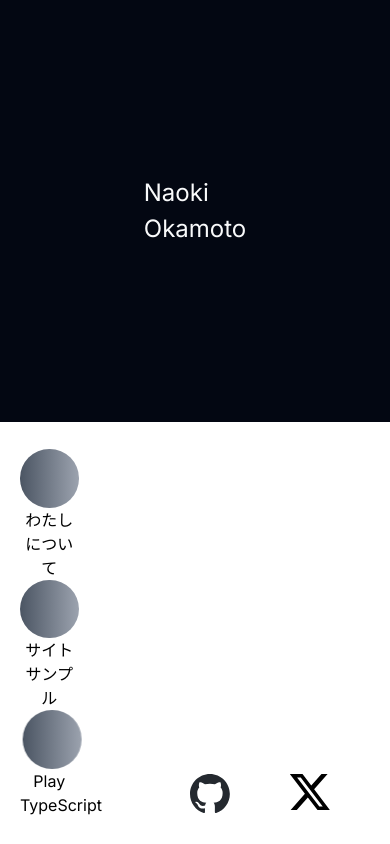
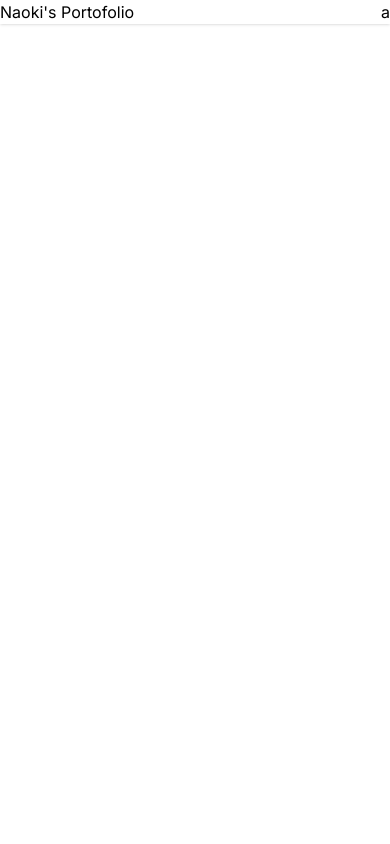
Before and after one commit to NeverPlayTEKKEN/portofolio, a Next.js app: page / in a window 390 px wide. Built offline with nearby package versions, Linux system fonts and the light colour scheme.

Commit message:
meke hamburger menu

```diff
--- a/src/app/about-me/page.tsx
+++ /dev/null
@@ -1,7 +0,0 @@
-export default function About () {
-    return (
-        <main>
-            <h1>わたしについて</h1>
-        </main>
-    )
-}
--- /dev/null
+++ b/src/app/component/header/Hamburger.tsx
@@ -0,0 +1,42 @@
+'use client'
+
+import { useState, useEffect, useRef } from "react";
+import styles from "./styles/Hamburger.module.scss";
+
+export const Hamburger = () => {
+
+    const [isMenuVisible, setIsMenuVisible] = useState(false);
+    const ref = useRef<HTMLDivElement>(null);
+
+    type onClickAwayType = (event: Event) => void
+
+    const onClickAway: onClickAwayType = (event: Event) => {
+        // ここの型アサーションがなんか怖いから変えたいが良い方法がない
+        ref.current && !ref.current.contains(event.target as Node) && setIsMenuVisible(false)
+    };
+
+    useEffect(()=>{
+        document.addEventListener("mousedown", onClickAway);
+        document.addEventListener("touchstart", onClickAway);
+
+        return (()=>{
+            document.removeEventListener("mousedown", onClickAway);
+            document.removeEventListener("touchstart", onClickAway);
+        })
+    },[]);
+
+    return (
+        <div ref={ref}>
+            <div onClick={()=>{setIsMenuVisible(!isMenuVisible)}}>{isMenuVisible ? ("×"):("a")}</div>
+            {isMenuVisible ? (<NavItems />):(<></>)}
+        </div>
+    )
+}
+
+
+const NavItems = () => {
+
+    return (
+        <nav className={styles.navItems}>Hello world!</nav>
+    )
+}
--- /dev/null
+++ b/src/app/component/header/Header.tsx
@@ -0,0 +1,22 @@
+import { Hamburger } from "./Hamburger";
+import styles from "./styles/Header.module.scss";
+
+type HeaderProps = {
+    tittle: string;
+}
+
+const Header = (props:HeaderProps) => {
+    const {tittle} = props;
+
+    return (
+        <div className={styles.headerContainer}>
+            <div className={styles.tittleContainer}>
+                <h1>{tittle}</h1>
+            </div>
+            <div className={styles.linkContainer}>
+                <Hamburger />
+            </div>
+        </div>
+    )
+};
+export default Header;
--- /dev/null
+++ b/src/app/component/header/styles/Hamburger.module.scss
@@ -0,0 +1,7 @@
+@use "../../../styles/breakpoint.module.scss" as bp;
+
+.navItems {
+    position: fixed;
+    top: 20px;
+    right: 50px;
+}
--- /dev/null
+++ b/src/app/component/header/styles/Header.module.scss
@@ -0,0 +1,16 @@
+@use "../../../styles/breakpoint.module.scss" as bp;
+
+.headerContainer {
+    width: 100%;
+    box-shadow: 0 1px 3px 0 rgb(0 0 0 / 0.1), 0 1px 2px -1px rgb(0 0 0 / 0.1);
+    display: flex;
+
+    .tittleContainer {
+        width: 50%
+    }
+    .linkContainer {
+        display: flex;
+        justify-content: flex-end;
+        width: 50%;
+    }
+}
--- a/src/app/page.tsx
+++ b/src/app/page.tsx
@@ -1,101 +1,10 @@
-import Link from "next/link";
-import styles from "./styles/index.module.css"
+import Header from "./component/header/Header";
 
 export default function Home() {
+
   return (
-    <main className={styles.main}>
-      <div className={styles.namecontainer}>
-      </div>
-      <section className={styles.sectionstyles}>
-        <div>
-          <p className="md:font-serif">Naoki</p>
-          <p>Okamoto</p>
-        </div>
-      </section>
-
-      <div className={styles.linkcontainer}>
-        <MyLink label="わたしについて" href="/" waitsec={1}/>
-        <MyLink label="サイトサンプル" href="/sample-site" waitsec={1.5}/>
-        <MyLink label="Play TypeScript" href="/with-ts" waitsec={2}/>
-      </div>
-      <div className={styles.ankercontainer}>
-        <a href="" className={styles.anker}><img src="/github-mark.svg" alt=""/></a>
-        <a href="" className={styles.anker}><img src="/x_logo_2023.svg" alt=""/></a>
-      </div>
-    </main>
-
+    <div>
+      <Header tittle="Naoki's Portofolio"/>
+    </div>
   );
 }
-
-
-type LinkProps = {
-  label:string,
-  href:string,
-  waitsec: number
-}
-
-function MyLink(props: LinkProps) {
-
-  const Props = {...props}
-
-  const linkstyles: {[key:string]:string } = {
-    width: '15%',
-    margin: '0 20px 0 20px',
-    textAlign: 'center',
-    opacity: '0%',
-    animation: `fadein 1.5s ease ${Props.waitsec}s 1 alternate forwards running`
-  }
-
-  const vibsec = Props.waitsec + 3
-
-  const circlestyles: {[key:string]:string } = {
-    width: '100%',
-    aspectRatio: '1/1',
-    borderRadius: '50%',
-    background: 'linear-gradient(to right, #4b5563, #9ca3af)',
-    animation: `vib 3s ease ${vibsec}s infinite normal none running`,
-    transition: 'all 0.3s'
-  }
-
-  return (
-    <>
-    <style>
-      {`
-      @keyframes fadein {
-        0% {
-          opacity: 0%;
-        }
-
-        100% {
-          opacity: 100%;
-        }
-      }
-
-      @keyframes vib {
-        0% {
-          transform: translateX(-3px);
-        }
-
-        10% {
-          transform: translateX(0);
-        }
-
-        20% {
-          transform: translateX(3px);
-        }
-
-        30% {
-          transform: translateX(0);
-        }
-
-      }
-      `}
-    </style>
-    <Link href={Props.href} style={linkstyles} className="medialink">
-      <div style={circlestyles}></div>
-      <label className="md:text-pink-200">{props.label}</label>
-    </Link>
-    </>
-  )
-
-}
--- a/src/app/sample-site/page.tsx
+++ /dev/null
@@ -1,40 +0,0 @@
-export default function Sample () {
-    return (
-        <main>
-            <h1>作成したWebサイト</h1>
-            <h2>リンク</h2>
-            <ul>
-                <li>
-                    <h3>サイトリンク</h3>
-                </li>
-                <li>
-                    <h3>デザイン</h3>
-                </li>
-                <li>
-                    <h3>ソースコード</h3>
-                </li>
-            </ul>
-            <h2>技術</h2>
-            <ul>
-                <li>
-                    <h3>Next.js</h3>
-                    <p>説明説明説明</p>
-                </li>
-                <li>
-                    <h3>Tailwind CSS</h3>
-                    <p>説明説明説明</p>
-                </li>
-                <li>
-                    <h3>Vercel</h3>
-                    <p>説明説明説明</p>
-                </li>
-                <li>
-                    <h3>microCMS</h3>
-                    <p>説明説明説明</p>
-                </li>
-            </ul>
-            <h2>理解したこと</h2>
-            <h2>反省</h2>
-        </main>
-    )
-}
--- /dev/null
+++ b/src/app/styles/breakpoint.module.scss
@@ -0,0 +1,13 @@
+$breakpoints: (
+  "sm": "screen and (min-width: 640px)",
+  "md": "screen and (min-width: 768px)",
+  "lg": "screen and (min-width: 1024px)",
+  "xl": "screen and (min-width: 1280px)",
+  "2xl": "screen and (min-width: 1536px)"
+);
+
+@mixin breakPoint($key) {
+  @media #{map-get($breakpoints, $key)} {
+    @content;
+  }
+}
--- a/src/app/styles/index.module.css
+++ /dev/null
@@ -1,103 +0,0 @@
-.main {
-    height: 100vh;
-    display: flex;
-    flex-direction: row;
-  }
-
-  .namecontainer {
-    width: 50%;
-    height: 100%;
-    position: absolute;
-    top: 0;
-    left: 0;
-    z-index: -10;
-    transform-origin: left;
-    background-color: #030712;
-    animation: slide 1.5s ease-out 0s 1 alternate none running;
-  }
-
-  .sectionstyles {
-    width: 50%;
-    height: 100%;
-    color: #f9fafb;
-    font-size: 1.5rem;
-    display: flex;
-    align-items: center;
-    justify-content: center;
-  }
-
-  .linkcontainer {
-    width: 50%;
-    height: 100%;
-    display: flex;
-    flex-direction: row;
-    justify-content: center;
-    align-items: center;
-  }
-
-  .ankercontainer {
-    position: absolute;
-    bottom: 30px;
-    right: 30px;
-    display: flex;
-    align-items: end;
-  }
-
-  .anker {
-    width: 40px;
-    margin: 0 30px 0 30px;
-    aspect-ratio: 1/1;
-    opacity: 0%;
-    animation: fadein 1.5s ease 2.5s 1 alternate forwards running;
-    transition: all 0.3s;
-  }
-
-  .anker:hover {
-    transform: scale(1.3);
-  }
-
-  .labelstyle {
-    font-size: 0.50rem;
-    white-space: nowrap;
-  }
-
-  @keyframes slide {
-    0% {
-      transform: scaleX(0);
-    }
-
-    50% {
-      transform: scaleX(0.3);
-    }
-
-    100% {
-      transform: scaleX(1);
-    }
-  }
-
-  @keyframes fadein {
-    0% {
-      opacity: 0%;
-    }
-
-    100% {
-      opacity: 100%;
-    }
-  }
-
-  @media screen and (max-width: 700px) {
-    .main, .linkcontainer {
-      flex-direction: column;
-    }
-
-    .linkcontainer {
-      align-items: start;
-    }
-    .namecontainer, .sectionstyles, .linkcontainer {
-      width: 100%;
-    }
-
-    .namecontainer {
-      height: 50%;
-    }
-  }
--- /dev/null
+++ b/src/app/styles/index.module.scss
@@ -0,0 +1 @@
+@use "./breakpoint.module.scss" as bp;
--- a/src/app/with-ts/page.tsx
+++ /dev/null
@@ -1,5 +0,0 @@
-export default function WithTs () {
-    return (
-        <div className="text-pink-50 md:text-pink-600">hello</div>
-    )
-}
```
